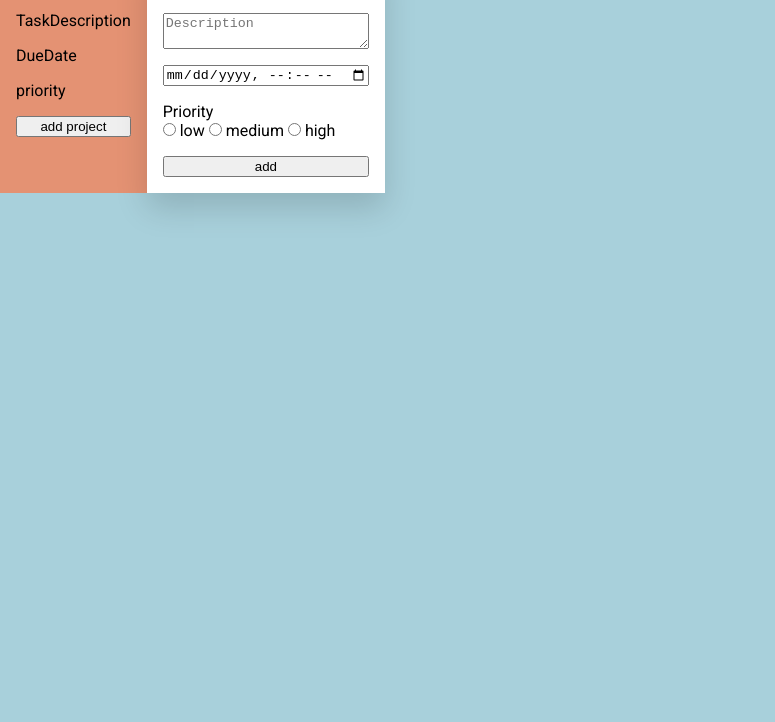
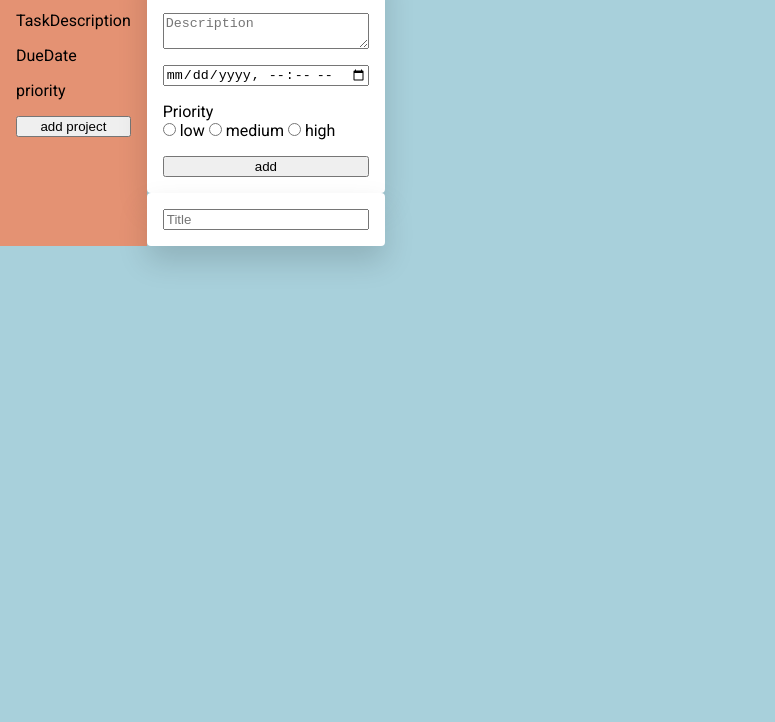
Before and after one commit to ChrisStogsdill/odin-todo-list, a website built with webpack: page dist/index.html in a window 1280 px wide. Shown: the part 78-800 px from the top of the page, without its empty margins (0-775 px from the left). Built offline with nearby package versions, Linux system fonts and the light colour scheme.

Commit message:
start converting form to a function

```diff
--- a/package.json
+++ b/package.json
@@ -6,7 +6,6 @@
   "scripts": {
     "test": "echo \"Error: no test specified\" && exit 1",
     "watch": "npx webpack --watch"
-
   },
   "repository": {
     "type": "git",
--- /dev/null
+++ b/src/createForm.js
@@ -0,0 +1,16 @@
+export default function createToDoForm(projectName= 'main') {
+    const taskFormContainer = document.getElementById('task-form-container');
+    const form = taskFormContainer.appendChild(document.createElement('form'));
+    form.id = `${projectName}-form`;
+
+
+    let titleInput = form.appendChild(document.createElement('input'))
+    Object.assign(titleInput, {
+        type: 'text',
+        name:`${projectName}-title`,
+        placeholder: 'Title'
+    })
+
+
+
+};
--- a/src/index.js
+++ b/src/index.js
@@ -1,16 +1,14 @@
 import './style.css'
 import Task from './createTaskClass.js';
+import createToDoForm from './createForm.js';
 
 const todoSubmitButton = document.getElementById('todo-submit');
 const taskForm = document.forms['task-form']
 
 let tasks = [];
 
-let testTast = new Task ('testTitle', 'testDescription', 'testdate', 'urgent');
-tasks.push(testTast)
-testTast = new Task ('testtitloe2', 'testderasdfg', 'date test', 'not urgent')
-tasks.push(testTast)
-console.log(tasks)
+createToDoForm();
+
 
 todoSubmitButton.addEventListener('click', (clickEvent) => {
     clickEvent.preventDefault();
--- a/src/style.css
+++ b/src/style.css
@@ -73,16 +73,16 @@ h1 {
     border: solid #2B4570;
 }
 
-#task-form {
-    display: flex;
-    flex-direction: column;
-}
+
 
 form {
     gap: 1em;
     box-shadow: 0px 15px 30px rgb(0 0 0 / 15%);
     background-color: white;
     padding: 1em;
+    display: flex;
+    flex-direction: column;
+    border-radius: 4px;
 }
 
 .shadow {
```
Also changed, not shown: dist/bundle.js, dist/index.html.
